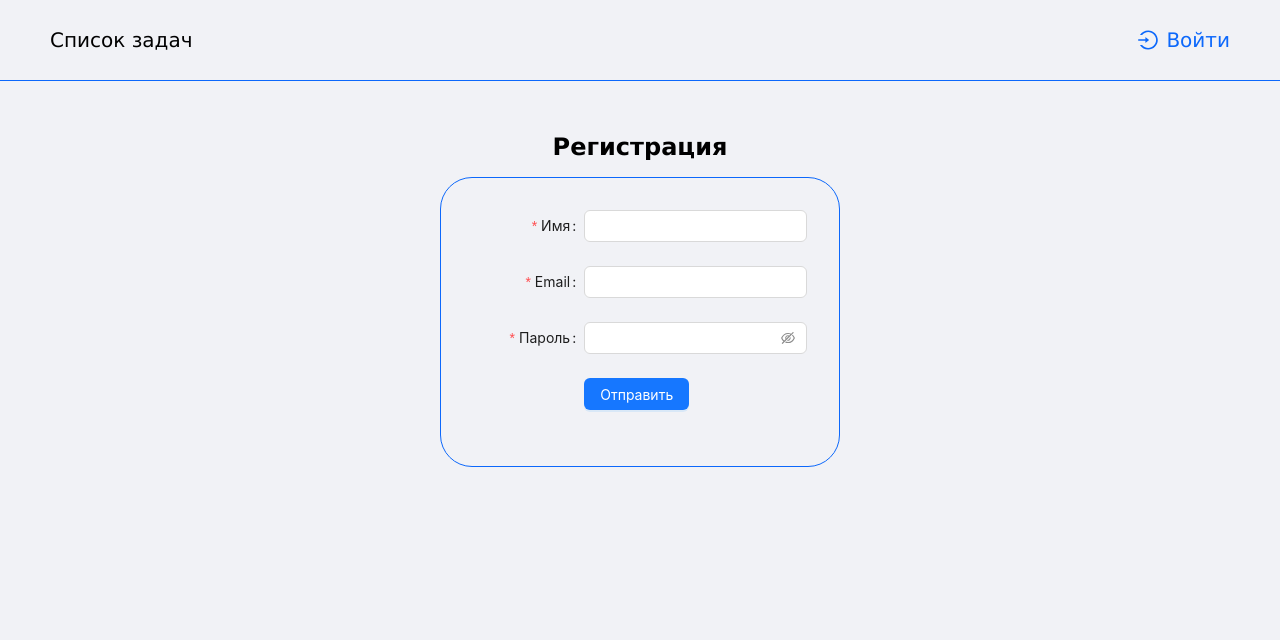
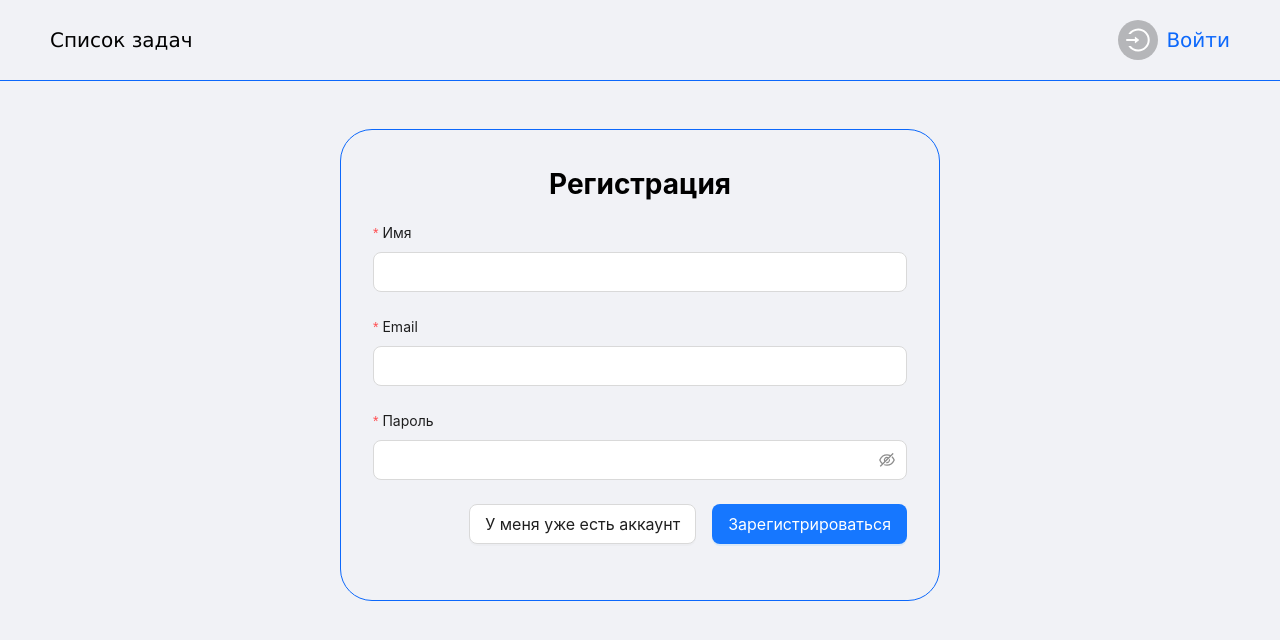
Before and after one commit to Dima-Zavr/todo-list, a React (Vite) app: page /auth in a window 1280 px wide. Shown: the top 640 px of the page. Built offline with nearby package versions, Linux system fonts and the light colour scheme.

Commit message:
Доделал страницу auth, дописал логику регистрации/авторизации

```diff
--- a/src/components/PageHeader/PageHeader.tsx
+++ b/src/components/PageHeader/PageHeader.tsx
@@ -1,5 +1,6 @@
 import * as S from "./PageHeader_components"
 import { Outlet } from "react-router-dom"
+import { Avatar } from "antd"
 import { LoginOutlined, UserOutlined } from "@ant-design/icons"
 
 export const PageHeader = () => {
@@ -14,12 +15,18 @@ export const PageHeader = () => {
                         <S.Profile to={"/auth"}>
                             {!!localStorage.getItem("token") ? (
                                 <>
-                                    <UserOutlined />
+                                    <Avatar
+                                        size="large"
+                                        icon={<UserOutlined />}
+                                    />
                                     Профиль
                                 </>
                             ) : (
                                 <>
-                                    <LoginOutlined />
+                                    <Avatar
+                                        size="large"
+                                        icon={<LoginOutlined />}
+                                    />
                                     Войти
                                 </>
                             )}
--- a/src/pages/AuthPage/Account.tsx
+++ b/src/pages/AuthPage/Account.tsx
@@ -1,5 +1,18 @@
 import { PageLayout } from "../../components/PageLayout/PageLayout.tsx"
+import { Button } from "antd"
 
 export const Account = () => {
-    return <PageLayout>Это авторизации</PageLayout>
+    const logOut = () => {
+        localStorage.removeItem("token")
+        localStorage.removeItem("userId")
+        window.location.replace("/")
+    }
+    return (
+        <PageLayout>
+            <h1>Тут личная страница пользователя с его данными</h1>
+            <Button size="large" type="primary" onClick={() => logOut()}>
+                Выйти из аккаунта
+            </Button>
+        </PageLayout>
+    )
 }
--- a/src/pages/AuthPage/Login.tsx
+++ b/src/pages/AuthPage/Login.tsx
@@ -1,5 +1,83 @@
 import { PageLayout } from "../../components/PageLayout/PageLayout.tsx"
+import React, { useContext } from "react"
+import type { FormProps } from "antd"
+import { Button, Flex, Form, Input } from "antd"
+import { MyForm } from "../../styles/components.ts"
+import { api } from "../../api/api.ts"
+import { PageContext } from "./AuthPage.jsx"
+
+type FieldType = {
+    identifier?: string
+    password?: string
+}
+
+const onFinish: FormProps<FieldType>["onFinish"] = (values) => {
+    api.post("/auth/local", values).then((response) => {
+        localStorage.setItem("token", response.jwt)
+        localStorage.setItem("userId", response.user.id)
+        console.log("Ответ", response)
+        window.location.replace("/")
+    })
+    console.log("Success:", values)
+}
+
+const onFinishFailed: FormProps<FieldType>["onFinishFailed"] = (errorInfo) => {
+    console.log("Failed:", errorInfo)
+}
 
 export const Login = () => {
-    return <PageLayout>Это авторизации</PageLayout>
+    const { setStage } = useContext(PageContext)
+    return (
+        <PageLayout>
+            <MyForm
+                name="login"
+                layout="vertical"
+                onFinish={onFinish}
+                onFinishFailed={onFinishFailed}
+                autoComplete="off"
+            >
+                <Flex justify="center">
+                    <h1>Авторизация</h1>
+                </Flex>
+                <Form.Item
+                    label="Имя"
+                    name="identifier"
+                    rules={[
+                        {
+                            required: true,
+                            message:
+                                "Пожалуйста, введи ваше пользовательское имя!"
+                        }
+                    ]}
+                >
+                    <Input size="large" />
+                </Form.Item>
+                <Form.Item
+                    label="Пароль"
+                    name="password"
+                    rules={[
+                        {
+                            required: true,
+                            message: "Пожалуйста, введите пароль!"
+                        }
+                    ]}
+                >
+                    <Input.Password size="large" />
+                </Form.Item>
+                <Form.Item label={null}>
+                    <Flex gap="middle" justify="flex-end" align="center">
+                        <Button
+                            size="large"
+                            onClick={() => setStage("register")}
+                        >
+                            У меня еще нет аккаунта
+                        </Button>
+                        <Button size="large" type="primary" htmlType="submit">
+                            Войти
+                        </Button>
+                    </Flex>
+                </Form.Item>
+            </MyForm>
+        </PageLayout>
+    )
 }
--- a/src/pages/AuthPage/Register.tsx
+++ b/src/pages/AuthPage/Register.tsx
@@ -1,9 +1,10 @@
 import { PageLayout } from "../../components/PageLayout/PageLayout.tsx"
-import React from "react"
+import React, { useContext } from "react"
 import type { FormProps } from "antd"
-import { Button, Form, Input } from "antd"
+import { Button, Flex, Form, Input } from "antd"
 import { MyForm } from "../../styles/components.ts"
 import { api } from "../../api/api.ts"
+import { PageContext } from "./AuthPage.jsx"
 
 type FieldType = {
     username?: string
@@ -26,19 +27,20 @@ const onFinishFailed: FormProps<FieldType>["onFinishFailed"] = (errorInfo) => {
 }
 
 export const Register = () => {
+    const { setStage } = useContext(PageContext)
     return (
         <PageLayout>
-            <h2>Регистрация</h2>
             <MyForm
-                name="basic"
-                labelCol={{ span: 8 }}
-                wrapperCol={{ span: 16 }}
-                style={{ maxWidth: 1000 }}
+                name="register"
+                layout="vertical"
                 onFinish={onFinish}
                 onFinishFailed={onFinishFailed}
                 autoComplete="off"
             >
-                <Form.Item<FieldType>
+                <Flex justify="center">
+                    <h1>Регистрация</h1>
+                </Flex>
+                <Form.Item
                     label="Имя"
                     name="username"
                     rules={[
@@ -49,10 +51,9 @@ export const Register = () => {
                         }
                     ]}
                 >
-                    <Input />
+                    <Input size="large" />
                 </Form.Item>
-
-                <Form.Item<FieldType>
+                <Form.Item
                     label="Email"
                     name="email"
                     rules={[
@@ -62,10 +63,9 @@ export const Register = () => {
                         }
                     ]}
                 >
-                    <Input />
+                    <Input size="large" />
                 </Form.Item>
-
-                <Form.Item<FieldType>
+                <Form.Item
                     label="Пароль"
                     name="password"
                     rules={[
@@ -75,13 +75,18 @@ export const Register = () => {
                         }
                     ]}
                 >
-                    <Input.Password />
+                    <Input.Password size="large" />
                 </Form.Item>
 
                 <Form.Item label={null}>
-                    <Button type="primary" htmlType="submit">
-                        Отправить
-                    </Button>
+                    <Flex gap="middle" justify="flex-end" align="center">
+                        <Button size="large" onClick={() => setStage("login")}>
+                            У меня уже есть аккаунт
+                        </Button>
+                        <Button size="large" type="primary" htmlType="submit">
+                            Зарегистрироваться
+                        </Button>
+                    </Flex>
                 </Form.Item>
             </MyForm>
         </PageLayout>
--- a/src/pages/MainPage/MainPage.tsx
+++ b/src/pages/MainPage/MainPage.tsx
@@ -126,7 +126,6 @@ export const MainPage = () => {
                         layout="vertical"
                         form={form}
                         name="add_task"
-                        initialValues={{ modifier: "public" }}
                         clearOnDestroy
                         onFinish={(values) => addTask(values)}
                     >
--- a/src/styles/components.ts
+++ b/src/styles/components.ts
@@ -6,6 +6,7 @@ export const MyForm = styled(Form)`
     padding: 32px;
     border: 1px solid ${baseTheme.colors.primary};
     border-radius: 32px;
+    width: 600px;
 `
 export const CustomCard = styled(Card)`
     border-color: ${({ type }) =>
--- a/src/styles/global.ts
+++ b/src/styles/global.ts
@@ -47,8 +47,6 @@ export default createGlobalStyle`
     font-size: 28px;
     font-weight: 700;
     color: ${baseTheme.colors.font};
-    width: 100%;
-    text-align: left;
     margin-bottom: 16px;
   }
 
```
